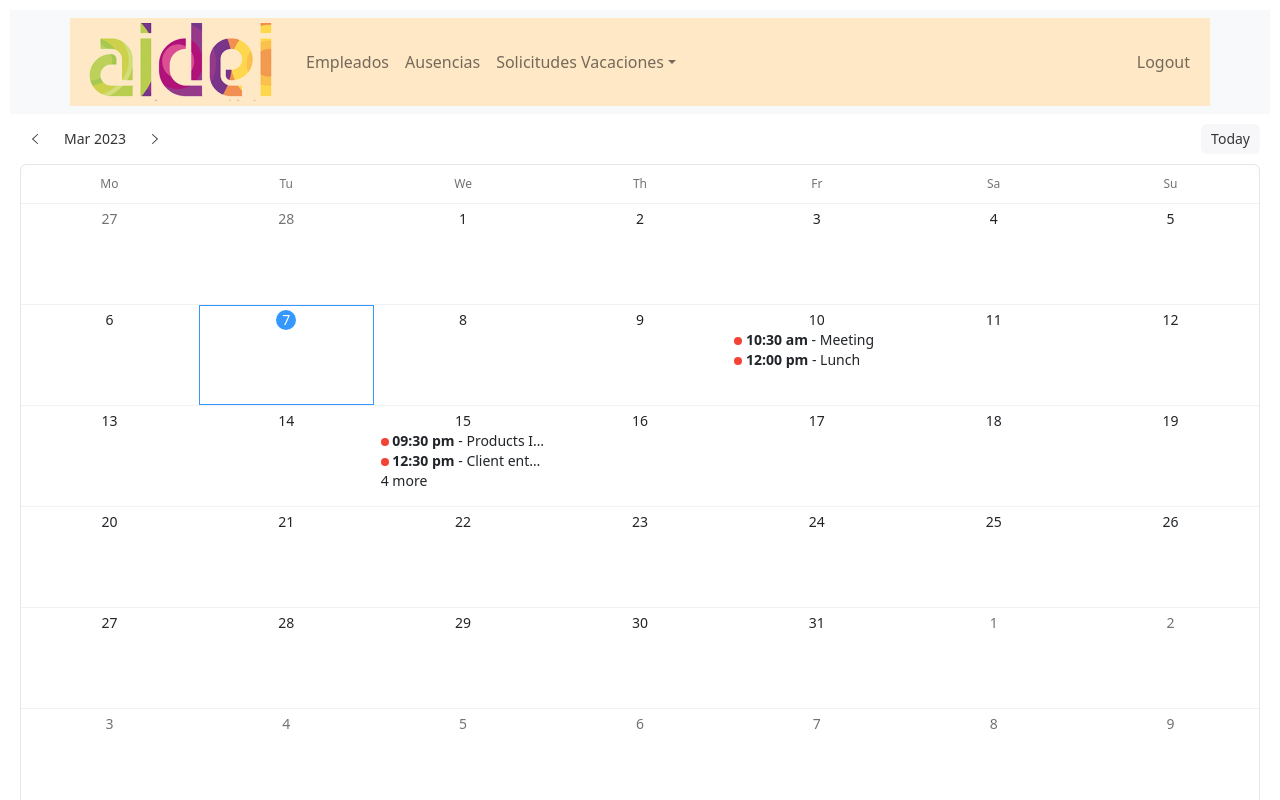
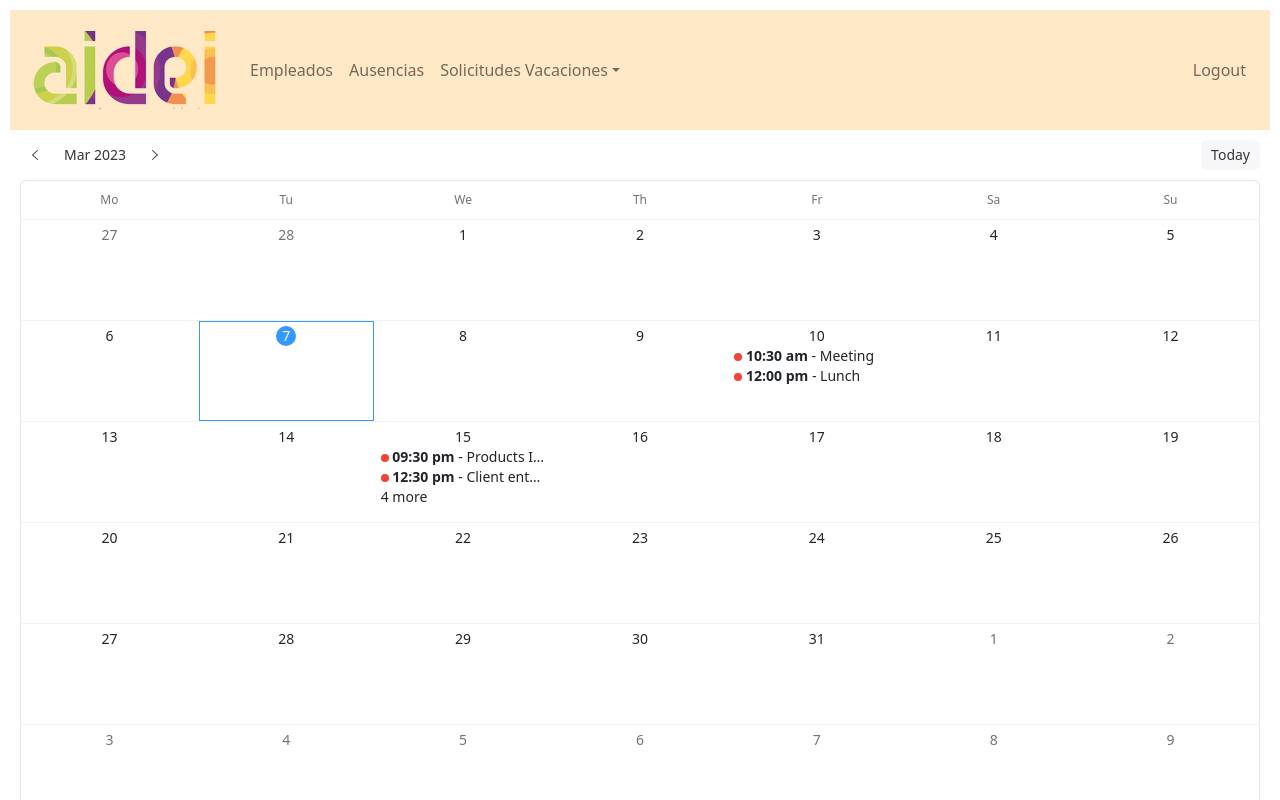
Before and after one commit to birdsinyourgarden/front-end-react-final-proyect, a React (Vite) app: page / in a window 1280 px wide. Shown: the top 800 px of the page. Built offline with nearby package versions, Linux system fonts and the light colour scheme.

Commit message:
modified header

```diff
--- a/src/components/LocalNavbar.css
+++ b/src/components/LocalNavbar.css
@@ -1,3 +1,3 @@
-.container{
+.bgnavbar{
     background-color: #FFE8C6;
 }
--- a/src/components/LocalNavbar.jsx
+++ b/src/components/LocalNavbar.jsx
@@ -10,8 +10,7 @@ import '../components/LocalNavbar.css';
 
 function LocalNavbar() {
   return (
-    <Navbar collapseOnSelect expand="lg" bg="light" variant="light">
-      <Container>
+    <Navbar collapseOnSelect expand="lg" variant="light" className="bgnavbar p-3">
         <Navbar.Brand href="#home"><img src="./public/Aidei.png" alt="logo Aidei"></img></Navbar.Brand>
         <Navbar.Toggle aria-controls="responsive-navbar-nav" />
         <Navbar.Collapse id="responsive-navbar-nav">
@@ -37,7 +36,6 @@ function LocalNavbar() {
             </Nav.Link>
           </Nav>
         </Navbar.Collapse>
-      </Container>
     </Navbar>
   );
 }
```
